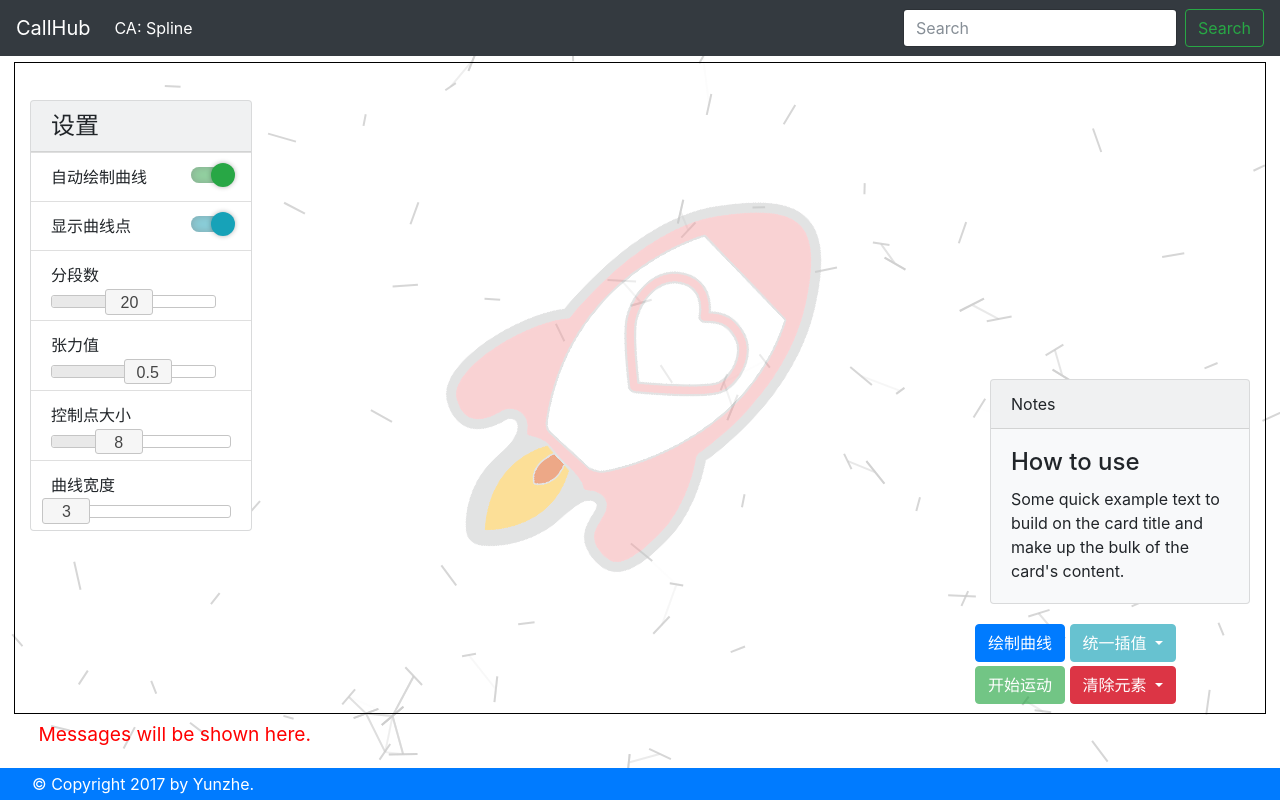
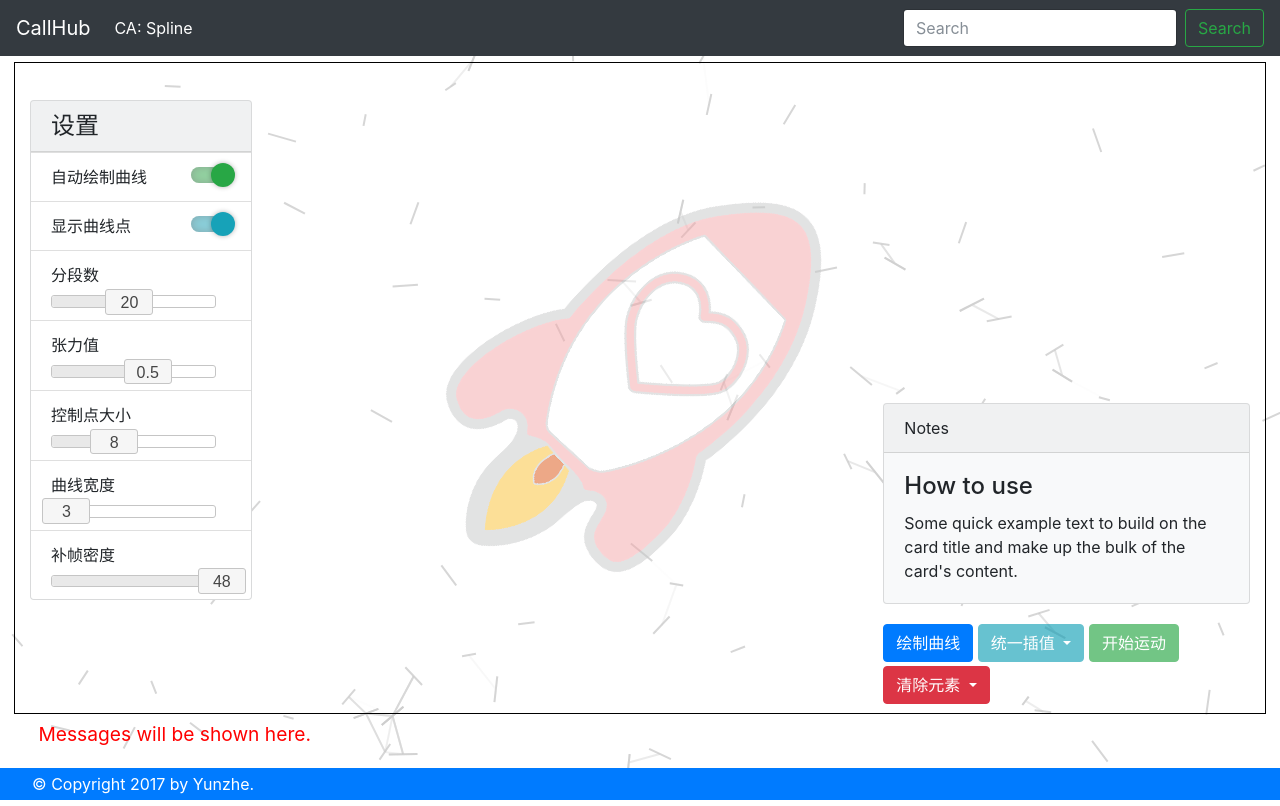
Before and after one commit to YunzheZJU/CardinalSpline, a Flask app: page / in a window 1280 px wide; the page is wider, and only the part inside the window is pictured. Run offline with Flask 2, Linux system fonts and the light colour scheme; some libraries are stand-ins or nearby versions.

```diff
--- a/static/model.js
+++ b/static/model.js
@@ -18,7 +18,7 @@ const TENSION_MAX = 1;
 const DOT_SIZE_DEFAULT = 3;
 const LINE_WIDTH_DEFAULT = 3;
 const CONTROL_POINT_SIZE_DEFAULT = 8;
-const FRAMES_PER_FRAGMENTS = 48;
+const FRAMES_DENSITY_DEFAULT = 48;
 const STEP = 0.1;
 const ANIMATION_FPS = 24;
 const ANIMATION_TIME_INTERVAL = 1000 / ANIMATION_FPS;
@@ -413,6 +413,7 @@ class CdnSpline {
         this.pauseAnimation();
         this.removeRocket();
         enableBtns([btnDraw, btnNormalize, btnClear, btnPlay]);
+        hideElement($('#control-panel'));
     }
 
     pauseAnimation() {
@@ -483,7 +484,7 @@ class ControlDots {
 }
 
 class ControlPoints {
-    constructor(grain, tension, auto_draw, show_dots, dot_size, line_width) {
+    constructor(grain, tension, auto_draw, show_dots, dot_size, line_width, frame_density) {
         // Array of class Point
         this.points = [];
         // class CdnSpline
@@ -499,6 +500,7 @@ class ControlPoints {
         this.show_dots = show_dots;
         this.dot_size = dot_size;
         this.line_width = line_width;
+        this.frame_density = frame_density;
     }
 
     addControlPoint(x, y) {
@@ -534,7 +536,7 @@ class ControlPoints {
     }
 
     normalizeSpline(method) {
-        this.cdn_spline.normalizeSpline((this.points.length - 1) * FRAMES_PER_FRAGMENTS, method);
+        this.cdn_spline.normalizeSpline((this.points.length - 1) * this.frame_density, method);
     }
 
     removeAll() {
@@ -610,6 +612,10 @@ class ControlPoints {
             this.cdn_spline.setLineWidth(line_width);
         }
     }
+
+    setFrameDensity(frame_density) {
+        this.frame_density = frame_density;
+    }
 }
 
 class Spline {
@@ -620,6 +626,7 @@ class Spline {
         this.show_dots = SHOW_DOTS;
         this.dot_size = CONTROL_POINT_SIZE_DEFAULT;
         this.line_width = LINE_WIDTH_DEFAULT;
+        this.frame_density = FRAMES_DENSITY_DEFAULT;
         // class ControlPoints
         this.control_points = null;
 
@@ -628,7 +635,7 @@ class Spline {
 
     initControlPoints() {
         this.control_points = new ControlPoints(this.grain, this.tension, this.auto_draw, this.show_dots,
-            this.dot_size, this.line_width);
+            this.dot_size, this.line_width, this.frame_density);
     }
 
     addControlPoint(x, y) {
@@ -663,6 +670,18 @@ class Spline {
     playAnimation() {
         msg("Rocket Heart!");
         this.control_points.playAnimation();
+    }
+
+    pauseAnimation() {
+
+    }
+
+    restoreAnimation() {
+
+    }
+
+    stopAnimation() {
+
     }
 
     setAutoDraw(bool) {
@@ -712,4 +731,10 @@ class Spline {
         this.control_points.setLineWidth(line_width);
         msg("Width of the Cardinal spline has been set to be "+ line_width);
     }
+
+    setFrameDensity(frame_density) {
+        this.frame_density = frame_density;
+        this.control_points.setFrameDensity(frame_density);
+        msg("Density of frames has been set to be "+ frame_density);
+    }
 }
--- a/static/spline.js
+++ b/static/spline.js
@@ -141,6 +141,12 @@ function enableBtns(btn_list) {
         btn.enable();
     }
 }
+function showElement($element) {
+    $element.removeAttr("hidden");
+}
+function hideElement($element) {
+    $element.attr('hidden', "true");
+}
 class Button {
     constructor($object, fun) {
         this.$ = $object;
@@ -158,6 +164,23 @@ class Button {
 let btnPlay = new Button($('#play'), function () {
     spline.playAnimation();
     disableBtns([btnDraw, btnNormalize, btnClear, btnPlay]);
+    showElement($('#control-panel'));
+});
+let btnPauseRestore = new Button($('#pause-restore'), function () {
+    if (this.innerHTML === "暂停") {
+        spline.pauseAnimation();
+        this.innerHTML = "继续";
+    }
+    else if (this.innerHTML === "继续") {
+        spline.restoreAnimation();
+        this.innerHTML = "暂停";
+    }
+});
+let btnStop = new Button($('#stop'), function () {
+    spline.stopAnimation();
+});
+let btnStep = new Button($('#step'), function () {
+    spline.stepAnimation();
 });
 let btnNormalize = new Button($('#normalize'), null);
 let btnDraw = new Button($('#draw'), function () {
@@ -166,7 +189,6 @@ let btnDraw = new Button($('#draw'), function () {
     disableBtns([btnPlay]);
 });
 let btnClear = new Button($('#clear'), null);
-disableBtns([btnPlay, btnNormalize]);
 $showdots.change(function () {
     spline.setShowDots($showdots[0].checked);
 });
@@ -202,6 +224,9 @@ let sliders = [
     }],
     [$("#linewidthslider"), $("#linewidthhandle"), 3, 20, 1, LINE_WIDTH_DEFAULT, function (value) {
         spline.setLineWidth(parseInt(value));
+    }],
+    [$("#frameslider"), $("#framehandle"), 5, 50, 1, FRAMES_DENSITY_DEFAULT, function (value) {
+        spline.setFrameDensity(parseInt(value));
     }]
 ];
 for (let slider of sliders) {
--- a/static/style.css
+++ b/static/style.css
@@ -48,7 +48,7 @@
     user-select: none; /* Non-prefixed version, currently not supported by any browser */
 }
 
-#grainhandle, #tensionhandle, #dotsizehandle, #linewidthhandle {
+#grainhandle, #tensionhandle, #dotsizehandle, #linewidthhandle, #framehandle {
     width: 3em;
     height: 1.6em;
     top: 50%;
@@ -105,10 +105,6 @@
     left: 20px;
 }
 
-.pull-right {
-    float: right!important;
-}
-
 .spline-message {
     color: #ff0000;
     font-size: 1.2em;
--- a/templates/Spline.html
+++ b/templates/Spline.html
@@ -22,7 +22,7 @@
                     <ul class="list-group list-group-flush">
                         <li class="list-group-item">
                             自动绘制曲线
-                            <div class="material-switch pull-right">
+                            <div class="material-switch float-right">
                                 <input id="autodraw" name="autodraw" type="checkbox" checked/>
                                 <label for="autodraw" class="bg-success">
                                 </label>
@@ -30,7 +30,7 @@
                         </li>
                         <li class="list-group-item">
                             显示曲线点
-                            <div class="material-switch pull-right">
+                            <div class="material-switch float-right">
                                 <input id="showdots" name="showdots" type="checkbox" checked/>
                                 <label for="showdots" class="bg-info">
                                 </label>
@@ -52,14 +52,20 @@
                         </li>
                         <li class="list-group-item">
                             控制点大小
-                            <div id="dotsizeslider" class="col-111 mt-2">
+                            <div id="dotsizeslider" class="col-11 mt-2">
                                 <div id="dotsizehandle" class="ui-slider-handle"></div>
                             </div>
                         </li>
                         <li class="list-group-item">
                             曲线宽度
-                            <div id="linewidthslider" class="col-111 mt-2">
+                            <div id="linewidthslider" class="col-11 mt-2">
                                 <div id="linewidthhandle" class="ui-slider-handle"></div>
+                            </div>
+                        </li>
+                        <li class="list-group-item">
+                            补帧密度
+                            <div id="frameslider" class="col-11 mt-2">
+                                <div id="framehandle" class="ui-slider-handle"></div>
                             </div>
                         </li>
                     </ul>
@@ -72,7 +78,7 @@
                 <h1>HTML5 Canvas is not supported in your browser!</h1>
             </canvas>
         </div>
-        <div class="col-3 ml-auto align-self-end">
+        <div class="col-4 ml-auto align-self-end">
             <div class="col-12 mb-3">
                 <div class="card bg-light" style="z-index: 10;">
                     <div class="card-header">
@@ -84,11 +90,18 @@
                     </div>
                 </div>
             </div>
-            <div class="mb-3">
+            <div class="col-6 mb-3 ml-auto mr-auto" id="control-panel" hidden>
+                <!--动画控制panel，平时隐藏，开始运动后显示，结束运动后隐藏-->
+                <div class="btn-group mt-1" role="group" aria-label="Basic example">
+                    <button type="button" class="btn btn-success" id="pause-restore">暂停</button>
+                    <button type="button" class="btn btn-success" id="step">步进</button>
+                    <button type="button" class="btn btn-success" id="stop">停止</button>
+                </div>
+            </div>
+            <div class="col-12 mb-3">
                 <button type="button" class="btn btn-primary mt-1" id="draw">绘制曲线</button>
-                <!--<button type="button" class="btn btn-info mt-1" id="normalize">统一插值</button>-->
                 <div class="btn-group" role="group">
-                    <button id="normalize" type="button" class="btn btn-info dropdown-toggle mt-1" data-toggle="dropdown" aria-haspopup="true" aria-expanded="false">
+                    <button id="normalize" type="button" class="btn btn-info dropdown-toggle mt-1" data-toggle="dropdown" aria-haspopup="true" aria-expanded="false" disabled>
                         统一插值
                     </button>
                     <div class="dropdown-menu" aria-labelledby="btnGroupDrop1">
@@ -97,8 +110,7 @@
                         <a class="dropdown-item" href="javascript:void(0);" onclick="normalizeSpline(NORMALIZE_METHOD_TYPE_3);">非线性插值（加速）</a>
                     </div>
                 </div>
-                <button type="button" class="btn btn-success mt-1" id="play">开始运动</button>
-                <!--<button type="button" class="btn btn-danger mt-1" id="clear">清空画布</button>-->
+                <button type="button" class="btn btn-success mt-1" id="play" disabled>开始运动</button>
                 <div class="btn-group" role="group">
                     <button id="clear" type="button" class="btn btn-danger dropdown-toggle mt-1" data-toggle="dropdown" aria-haspopup="true" aria-expanded="false">
                         清除元素
```
Also changed, not shown: static/images/ui-bg_flat_75_ffffff_40x100.png (deleted), static/images/ui-bg_glass_65_ffffff_1x400.png (deleted), static/images/ui-bg_glass_75_dadada_1x400.png (deleted), static/images/ui-bg_glass_75_e6e6e6_1x400.png (deleted), static/images/ui-bg_highlight-soft_75_cccccc_1x100.png (deleted).
